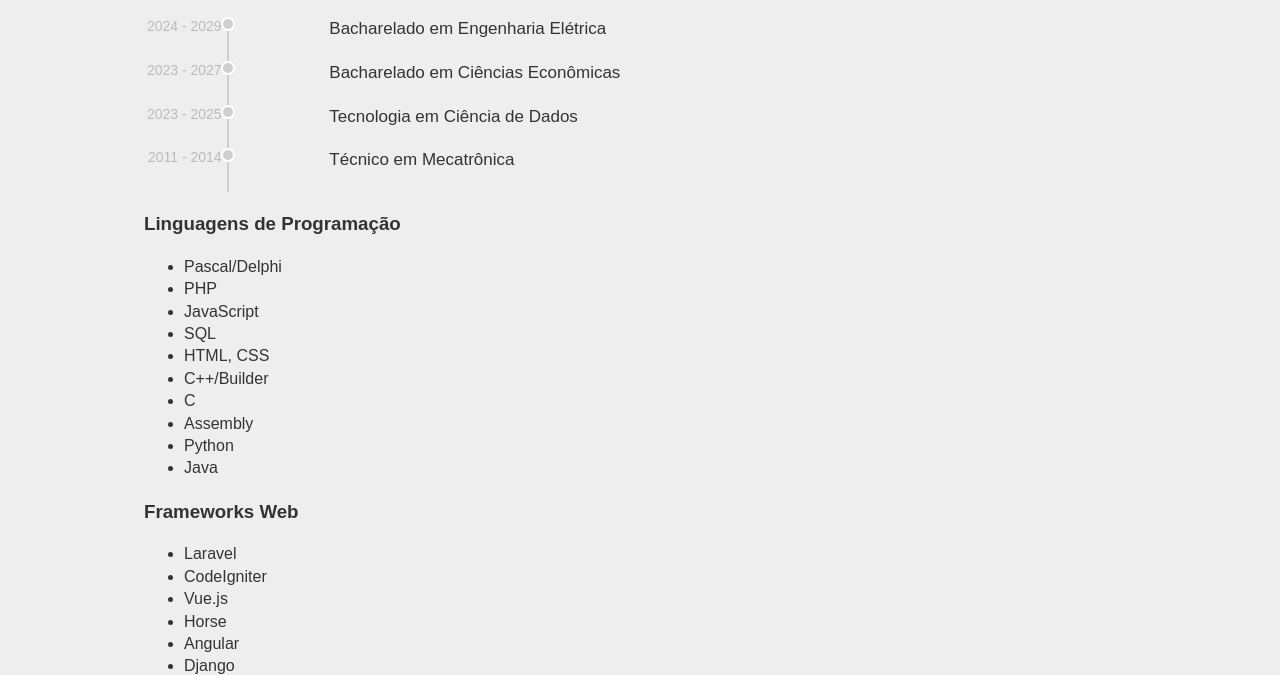
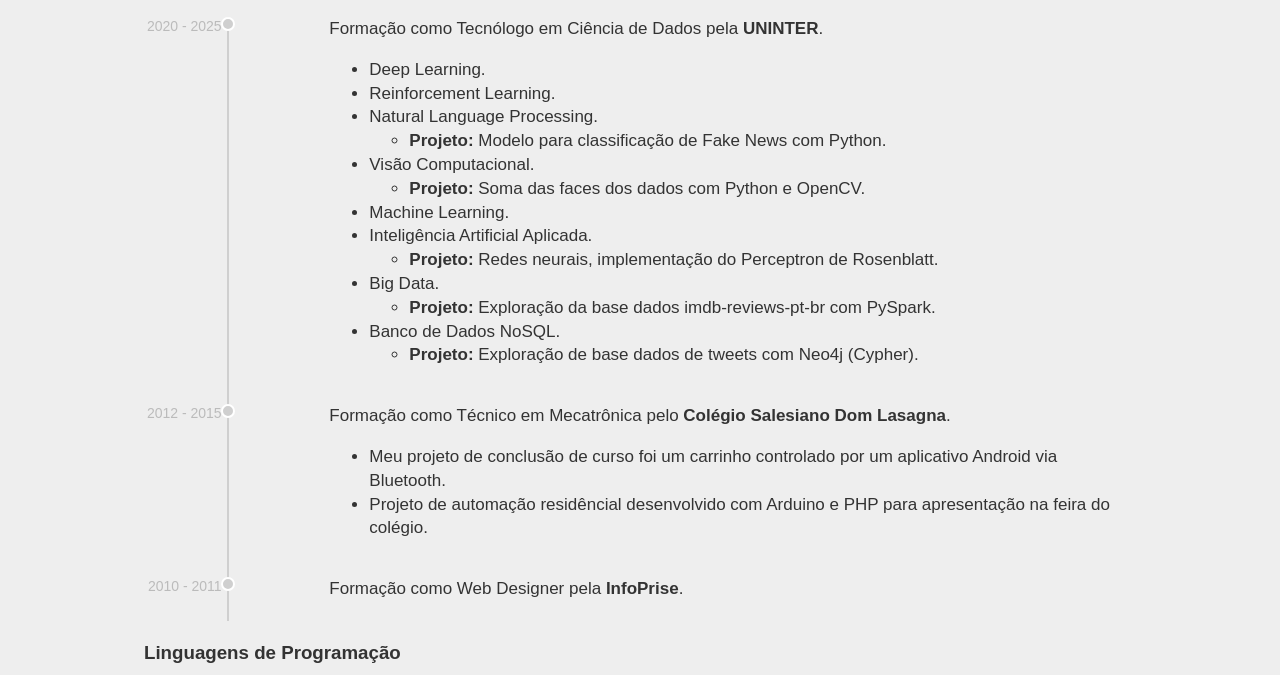
Before and after one commit to christianrss/christianrss.github.io, a plain HTML site: page index.html in a window 1280 px wide. Shown: the part 591-1266 px from the top of the page. Drawn offline with Linux system fonts and the light colour scheme.

Commit message:
Update index.html

```diff
--- a/index.html
+++ b/index.html
@@ -5,15 +5,23 @@
     <meta http-equiv="X-UA-Compatible" content="IE-edge">
     <meta name="viewport" content="width=device-width, initial-scale=1.0">
     <link rel="stylesheet" type="text/css" href="assets/css/estilo.css">
-    <meta name="description" content=""/>
-    <title>Christian Souza</title>
+    <link rel="apple-touch-icon" sizes="180x180" href="assets/favicon/apple-touch-icon.png">
+    <link rel="icon" type="image/png" sizes="32x32" href="assets/favicon/favicon-32x32.png">
+    <link rel="icon" type="image/png" sizes="16x16" href="assets/favicon/favicon-16x16.png">
+    <link rel="manifest" href="assets/favicon/site.webmanifest">
+    <meta name="description" content="Meu Portifólio"/>
+    <meta name="author" content="Christian Rafael" />
+    <meta name="keywords" content="bio,portifolio,ai,machine learing,reinforcement learning,deep learning"/>
+    <meta name="application-name" content="Meu Portifólio" />
+    <meta name="robots" content="index, follow" />
+    <title>Christian Rafael - Data Scientist</title>
 </head>
 <body>
     <header id="topo">
         <div class="row">
             <div class="descricao">
-                <h1>Christian Souza</h1>
-                <h2>Computadores são minha paixão <span style="font-style: normal;">👨‍💻</span></h2>
+                <h1>Christian Rafael</h1>
+                <h2>Data Scientist 🧠🤖💥 <span style="font-style: normal;">👨‍💻</span></h2>
             </div>
         </div>
         <!-- Menu Principal -->
@@ -50,7 +58,7 @@
                 <h1>Sobre mim</h1>
             </header>
             <section>
-                Tenho 26 anos e, desde criança, sou apaixonado por computadores. Meu primeiro computador foi um PC com 256MB de memória DIMM, doado por um amigo. Minha diversão com esse computador era formatá-lo várias e várias vezes e instalar centenas de programas freeware que eu baixava em uma Lan House, pois na época não tinha internet em casa. Com 12 anos, comecei a aprender a programar em Delphi e a criar templates para o Blogger. Nessa época, eu vivia no caminho entre minha casa e a Lan House, indo de bicicleta com um pen drive de 2GB no bolso (saudades do meu pen drive, que acabei perdendo :/). Baixei inumeráveis GB de vídeo tutoriais do YouTube.
+                Tenho 28 anos e, desde criança, sou apaixonado por computadores. Meu primeiro computador foi um PC com 256MB de memória DIMM, doado por um amigo. Minha diversão com esse computador era formatá-lo várias e várias vezes e instalar centenas de programas freeware que eu baixava em uma Lan House, pois na época não tinha internet em casa. Com 12 anos, comecei a aprender a programar em Delphi e a criar templates para o Blogger. Nessa época, eu vivia no caminho entre minha casa e a Lan House, indo de bicicleta com um pen drive de 2GB no bolso (saudades do meu pen drive, que acabei perdendo :/). Baixei inumeráveis GB de vídeo tutoriais do YouTube.
                 <br><br>
                 Aos 14 anos, consegui meu primeiro emprego como programador menor aprendiz em uma software house da minha cidade (curiosidade: essa empresa ficava no caminho entre a minha casa e a Lan House). Desde então, sempre trabalhei na área, passando por quatro empresas e acumulando 12 anos de experiência profissional desenvolvendo softwares <b>Desktop</b>, <b>Mobile</b> e <b>Web</b>.
                 <br><br>
@@ -64,7 +72,7 @@
                 <h1>Formação</h1>
             </header>
             <section class="timeline">
-                <div class="entry row">
+                <!--<div class="entry row">
                     <div class="timespan">2024 - 2029</div>
                     <div class="ico">
                         <div class="entry-dot"></div>
@@ -77,22 +85,89 @@
                         <div class="entry-dot"></div>
                     </div>
                     <div class="desc">Bacharelado em Ciências Econômicas</div>
-                </div>
+                </div>-->
                 <div class="entry row">
-                    <div class="timespan">2023 - 2025</div>
+                    <div class="timespan">2020 - 2025</div>
                     <div class="ico">
                         <div class="entry-dot"></div>
                     </div>
-                    <div class="desc">Tecnologia em Ciência de Dados</div>
+                    <div class="desc">
+                        Formação como Tecnólogo em Ciência de Dados pela <b>UNINTER</b>.
+                        <ul>
+                            <li>Deep Learning.</li>
+                            <li>Reinforcement Learning.</li>
+                            <li>
+                                Natural Language Processing.
+                                <ul>
+                                    <li>
+                                        <b>Projeto:</b> Modelo para classificação de Fake News com Python.
+                                    </li>
+                                </ul>
+                            </li>
+                            <li>
+                                Visão Computacional.
+                                <ul>
+                                    <li>
+                                        <b>Projeto:</b> Soma das faces dos dados com Python e OpenCV.
+                                    </li>
+                                </ul>
+                            </li>
+                            <li>
+                                Machine Learning.
+                            </li>
+                            <li>
+                                Inteligência Artificial Aplicada.
+                                <ul>
+                                    <li>
+                                        <b>Projeto:</b> Redes neurais, implementação do Perceptron de Rosenblatt.
+                                    </li>
+                                </ul>
+                            </li>
+                            <li>
+                                Big Data.
+                                <ul>
+                                    <li>
+                                        <b>Projeto:</b> Exploração da base dados imdb-reviews-pt-br com PySpark.
+                                    </li>
+                                </ul>
+                            </li>
+                            <li>
+                                Banco de Dados NoSQL.
+                                <ul>
+                                    <li>
+                                        <b>Projeto:</b>  Exploração de base dados de tweets com Neo4j (Cypher).
+                                    </li>
+                                </ul>
+                            </li>
+                        </ul>
+                    </div>
                 </div>
                 <div class="entry row">
-                    <div class="timespan">2011 - 2014</div>
+                    <div class="timespan">2012 - 2015</div>
                     <div class="ico">
                         <div class="entry-dot"></div>
                     </div>
-                    <div class="desc">Técnico em Mecatrônica</div>
+                    <div class="desc">
+                        Formação como Técnico em Mecatrônica pelo <b>Colégio Salesiano Dom Lasagna</b>.<br/>
+                        <ul>
+                            <li>
+                                Meu projeto de conclusão de curso foi um carrinho controlado por um aplicativo Android via Bluetooth.
+                            </li>
+                            <li>
+                                Projeto de automação residêncial desenvolvido com Arduino e PHP para apresentação na feira do colégio.
+                            </li>
+                        </ul>
+                    </div>
                 </div>
-
+                <div class="entry row">
+                    <div class="timespan">2010 - 2011</div>
+                    <div class="ico">
+                        <div class="entry-dot"></div>
+                    </div>
+                    <div class="desc">
+                        Formação como Web Designer pela <b>InfoPrise</b>.
+                    </div>
+                </div>
                 <h3>Linguagens de Programação</h3>
                 <ul>
                     <li>Pascal/Delphi</li>
@@ -228,6 +303,46 @@
                     <div class="fim"></div>
                 </div>
             </section>
+            <section>
+                <div class="projeto">
+                    <div class="img">
+
+                    </div>
+                    <div class="desc">
+                        Motor Gráfico desenvolvido em C++.
+                        <br>
+                        <a href="https://github.com/christianrss/piper-rendering.git" target="_blank" title="Repositório GitHub">Repositório GitHub</a>
+                    </div>
+                    <div class="fim"></div>
+                </div>
+            </section>
+            <section>
+                <div class="projeto">
+                    <div class="img">
+
+                    </div>
+                    <div class="desc">
+                        Firmware para Arduino desenvolvido em Rust.
+                        <br>
+                        <a href="https://github.com/christianrss/arduino_rust.git" target="_blank" title="Repositório GitHub">Repositório GitHub</a>
+                    </div>
+                    <div class="fim"></div>
+                </div>
+            </div>
+            </section>
+            <section>
+                <div class="projeto">
+                    <div class="img">
+
+                    </div>
+                    <div class="desc">
+                        Motor de Gráfico desenvolvido em Java.
+                        <br>
+                        <a href="https://github.com/christianrss/piper-rendering.git" target="_blank" title="Repositório GitHub">Repositório GitHub</a>
+                    </div>
+                    <div class="fim"></div>
+                </div>
+            </section>
         </article>
 
         <article id="contato">
```
